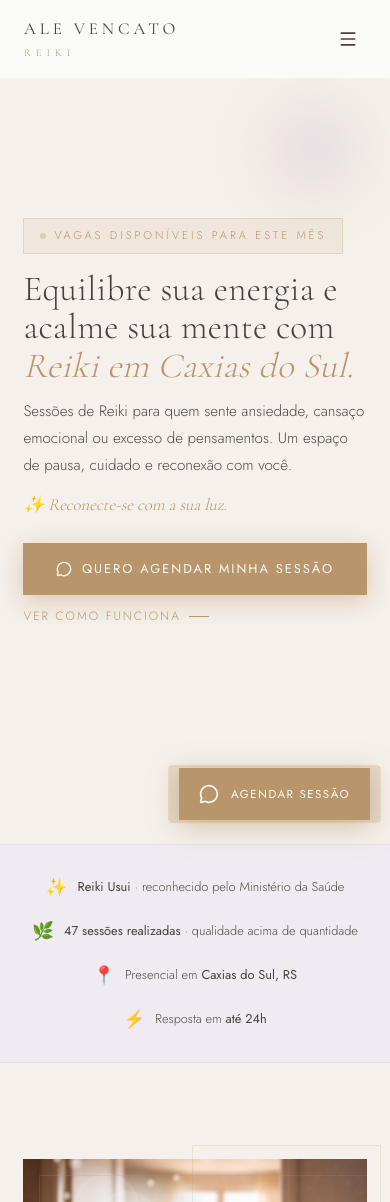
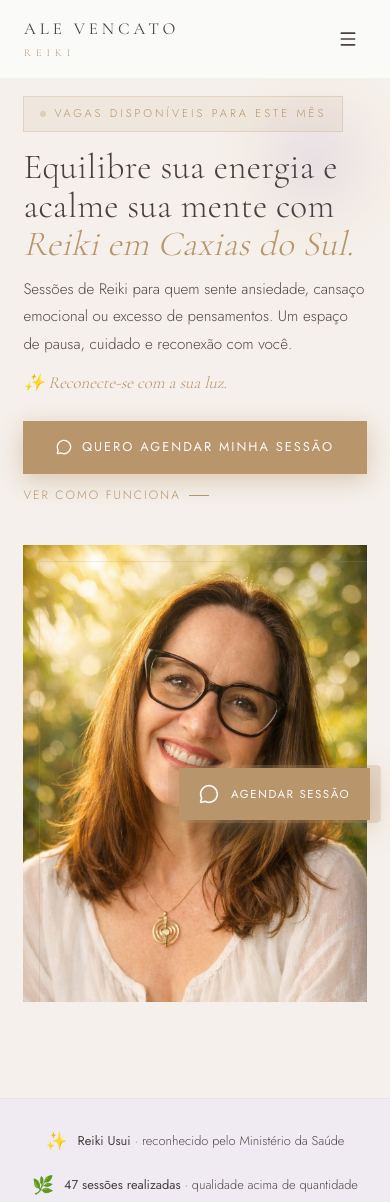
Before and after one commit to susiguerra1-pixel/alevencatoreiki, a Next.js app: page / in a window 390 px wide. Shown: the top 1202 px of the page. Built offline with nearby package versions, Linux system fonts and the light colour scheme.

Commit message:
feat: exibe foto da Ale no mobile após o CTA do hero
Co-Authored-By: Claude Sonnet 4.6 <noreply@anthropic.com>

```diff
--- a/src/components/Hero.tsx
+++ b/src/components/Hero.tsx
@@ -63,6 +63,19 @@ export default function Hero() {
                   Ver como funciona
                 </a>
               </div>
+
+              {/* Foto — mobile only, abaixo do CTA */}
+              <div className="block lg:hidden mt-10 relative">
+                <div className="relative w-full aspect-[3/4] overflow-hidden image-frame-offset">
+                  <Image
+                    src="/images/ale-hero.jpg"
+                    alt="Ale Vencato — Terapeuta de Reiki em Caxias do Sul"
+                    fill
+                    className="object-cover object-top"
+                    priority
+                  />
+                </div>
+              </div>
             </div>
           </AnimatedSection>
 
```
